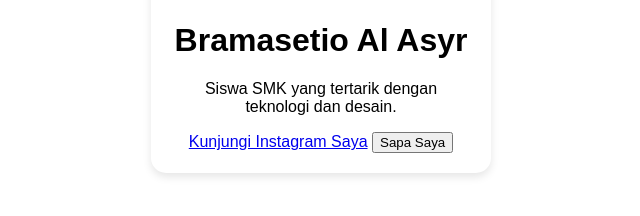
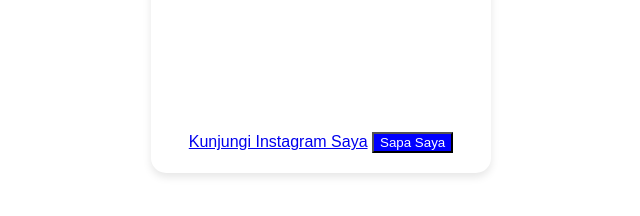
Before and after one commit to bramase12/pelatihanTIK, a plain HTML site: page index.html in a window 1280 px wide. Shown: the part 186-402 px from the top of the page, without its empty margins (319-959 px from the left). Drawn offline with Linux system fonts and the light colour scheme.

Commit message:
Update style.css

```diff
--- a/style.css
+++ b/style.css
@@ -1,7 +1,7 @@
 body {
     background-color: white;
     font-family: Arial,Sans-serif;
-    color: #000000;
+    color: #7a7a7a00;
 }
 .kartu-profil {
     width: 300px;
@@ -14,5 +14,10 @@ body {
 }
 .kartu-profil img {
     width: 150px;
-    border-radius: 50%;
+    border-radius: 100%;
 }
+
+#sapaButton {
+    background-color: blue;
+    color: white;
+}
```
